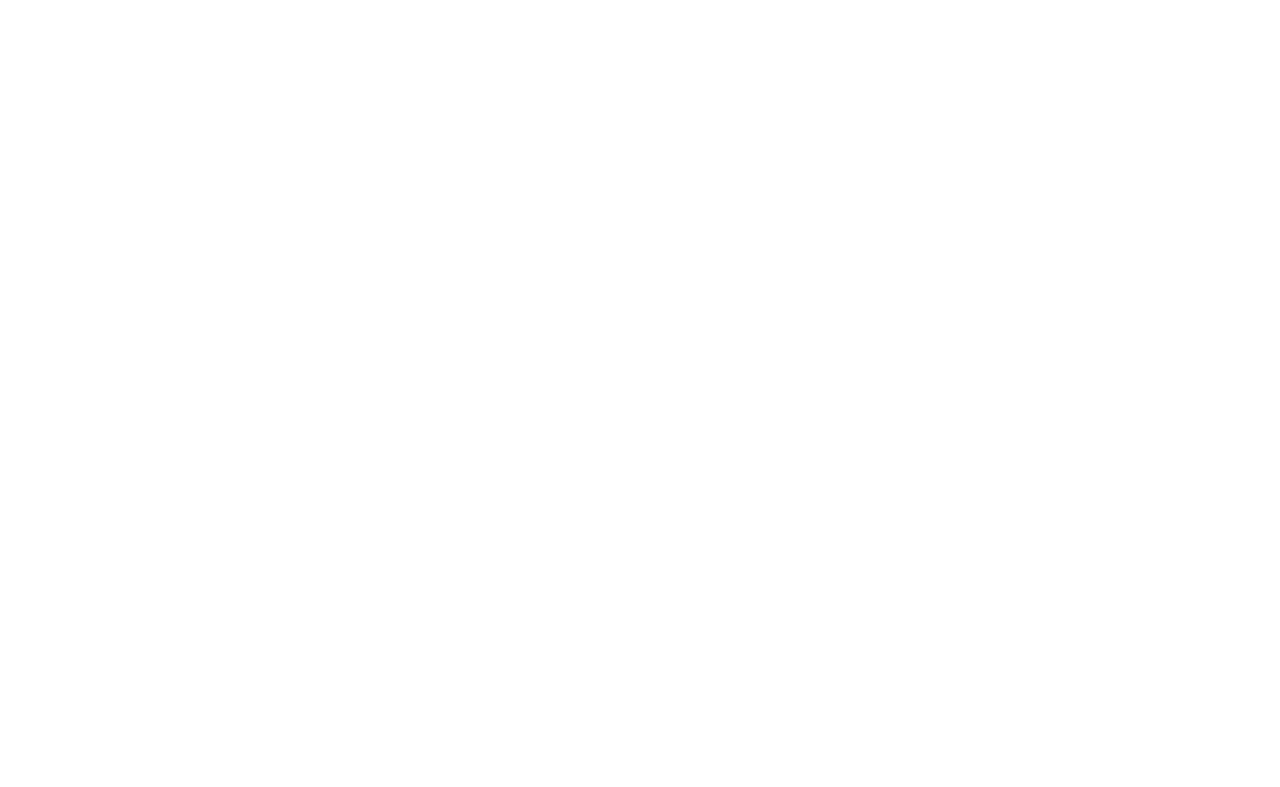
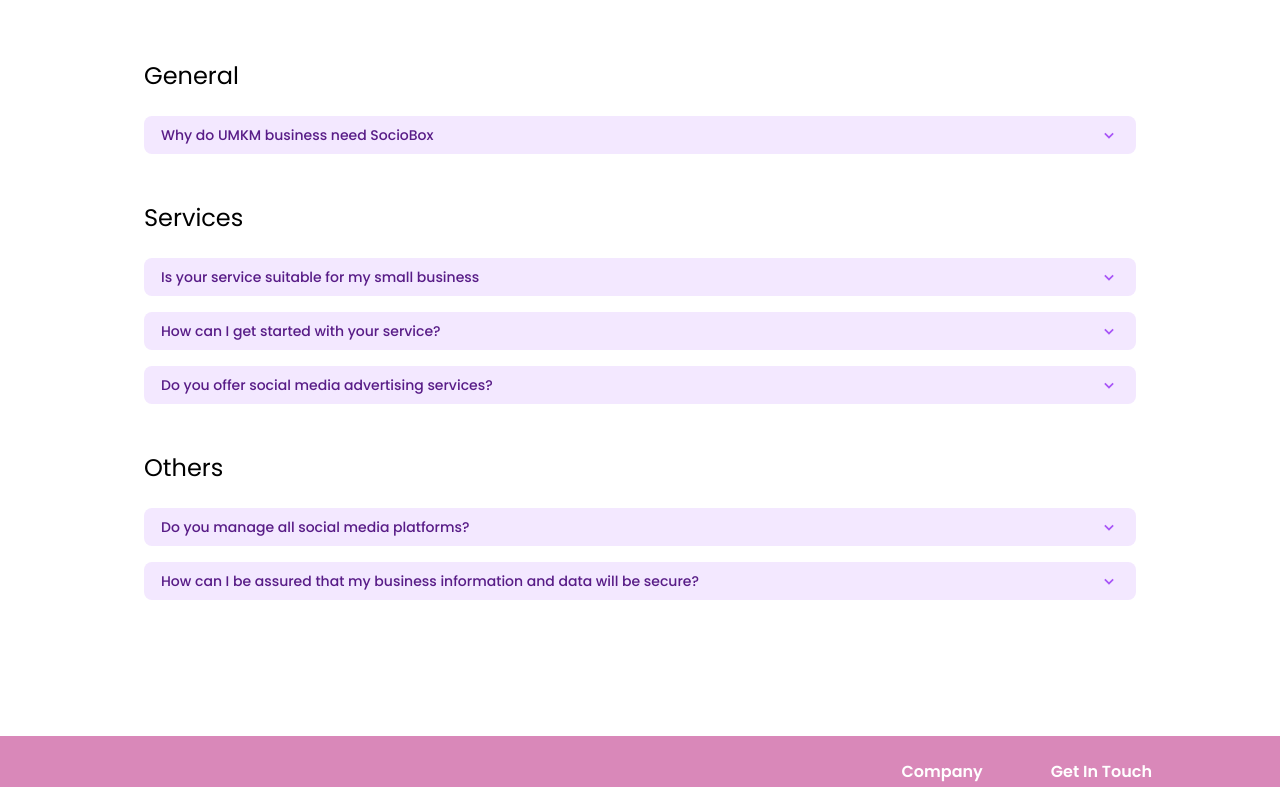
Before and after one commit to rizkyIqbal/smm-platform, a React (Vite) app: page /faq in a window 1280 px wide. Before the commit this address had no page. Shown: the part 540-1327 px from the top of the page. Before the commit the page ends 800 px from the top, so only its background shows below. Built offline with nearby package versions, Linux system fonts and the light colour scheme.

Commit message:
feat: add faq page

```diff
--- a/src/App.jsx
+++ b/src/App.jsx
@@ -3,6 +3,7 @@
 import Login from './Pages/Login'
 import Register from './Pages/Register'
 import SellerList from './Pages/SellerList'
+import Faq from './Pages/Faq'
 import { BrowserRouter, Routes, Route } from 'react-router-dom'
 import './App.css'
 import Order from './Pages/Order'
@@ -15,6 +16,7 @@
       <Route path="/login" element={<Login />} />
       <Route path="/register" element={<Register />} />
       <Route path="/seller" element={<SellerList/>} />
+      <Route path="/faq" element={<Faq/>} />
     </Routes>
   )
 }
--- /dev/null
+++ b/src/Pages/Faq.jsx
@@ -0,0 +1,150 @@
+import { useState } from 'react'
+import Navbar from '../Component/Navbar'
+import jumbotron from '../assets/img/jumbotron.png'
+// import Card from '../Component/Card'
+import Card from '../Component/Card';
+import CardSMM from '../Component/CardSMM';
+import faq from '../assets/img/faq/faq.png'
+import Footer from '../Component/Footer';
+
+import { Disclosure } from '@headlessui/react'
+import { BiChevronDown } from "react-icons/bi";
+// import { ChevronUpIcon } from '@heroicons/react/20/solid'
+
+const generals = [
+    {
+        title: "Why do UMKM business need SocioBox",
+        answer: "UMKM business need SocioBox to enhance brand visibility, interact with potential customers, build brand awareness, and effectively promotore their products or sevices in the digital age.",
+    },
+];
+
+const services = [
+    {
+        title: "Is your service suitable for my small business",
+        answer: "Yes, We Soecifically offer Sociobox services designed for UMKM, we understand the budget and resource constraint that small business face and we tailor our strategies to meet your needs",
+    },
+    {
+        title: "How can I get started with your service?",
+        answer: "You can reach out to us through the contact form on our website or by sending an email to sociobox@gmail.com. We will proptly respond to your inquiries and schedule an initial consultation to understand your needs",
+    },
+    {
+        title: "Do you offer social media advertising services?",
+        answer: "Yes, we offer social media advertising services that can help increase visibility and drive traffic to your website or products",
+    }
+];
+
+const others = [
+    {
+        title: "Do you manage all social media platforms?",
+        answer: "We can manage several social media platform depending on your needs. We will design a strategy that is most relevant to your business",
+    },
+    {
+        title: "How can I be assured that my business information and data will be secure?",
+        answer: "We take data privacy and security seriously. We follow best practices to mantain the confidentiality of your business information and safeguard your data form security threats",
+    },
+];
+
+function Faq() {
+  return (
+    <>
+    <section className='body-font font-poppins w-screen sm:overflow-x-hidden text-black'>
+        <Navbar />
+        <div className='mt-24 mx-32'>
+            <div className='flex  justify-between'>
+                <div className=''>
+                    <p className='text-5xl font-semibold'>FAQ</p>
+                    <div className='w-[500px]'>
+                    <p className='text-xl mt-2 text-gray-500'>Have questions about our platform? We have answers! Here are some general responses that may be helpful.</p>
+                    </div>
+                </div>
+                <img src={faq} className='w-[720px] h-auto' alt="" />
+            </div>
+
+            <div>
+                <div className="w-full px-4 pt-16">
+                    <p className='text-2xl'>General</p>
+                    <div className="w-full pt-4">
+                        {generals.map((general) => (
+                            <div className="mx-0 w-full rounded-2xl bg-white py-2">
+                                <Disclosure>
+                                {({ open }) => (
+                                    <>
+                                    <Disclosure.Button className="flex w-full justify-between rounded-lg bg-purple-100 px-4 py-2 text-left text-sm font-medium text-purple-900 hover:bg-purple-200 focus:outline-none focus-visible:ring focus-visible:ring-purple-500 focus-visible:ring-opacity-75">
+                                        <span>{general.title}</span>
+                                        <BiChevronDown
+                                        className={`${
+                                            open ? 'rotate-180 transform' : ''
+                                        } h-5 w-5 text-purple-500`}
+                                        />
+                                    </Disclosure.Button>
+                                    <Disclosure.Panel className="px-4 pt-4 pb-2 text-sm text-gray-500">
+                                        {general.answer}
+                                    </Disclosure.Panel>
+                                    </>
+                                )}
+                                </Disclosure>
+                            </div>
+                        ))}
+                    </div>
+                    <p className='text-2xl mt-10'>Services</p>
+                    <div className="w-full pt-4">
+                        {services.map((service) => (
+                            <div className="mx-0 w-full rounded-2xl bg-white py-2">
+                                <Disclosure>
+                                {({ open }) => (
+                                    <>
+                                    <Disclosure.Button className="flex w-full justify-between rounded-lg bg-purple-100 px-4 py-2 text-left text-sm font-medium text-purple-900 hover:bg-purple-200 focus:outline-none focus-visible:ring focus-visible:ring-purple-500 focus-visible:ring-opacity-75">
+                                        <span>{service.title}</span>
+                                        <BiChevronDown
+                                        className={`${
+                                            open ? 'rotate-180 transform' : ''
+                                        } h-5 w-5 text-purple-500`}
+                                        />
+                                    </Disclosure.Button>
+                                    <Disclosure.Panel className="px-4 pt-4 pb-2 text-sm text-gray-500">
+                                        {service.answer}
+                                    </Disclosure.Panel>
+                                    </>
+                                )}
+                                </Disclosure>
+                            </div>
+                        ))}
+                    </div>
+                    <div className='mb-32'>
+                        <p className='text-2xl mt-10'>Others</p>
+                        <div className="w-full pt-4">
+                            {others.map((other) => (
+                                <div className="mx-0 w-full rounded-2xl bg-white py-2">
+                                    <Disclosure>
+                                    {({ open }) => (
+                                        <>
+                                        <Disclosure.Button className="flex w-full justify-between rounded-lg bg-purple-100 px-4 py-2 text-left text-sm font-medium text-purple-900 hover:bg-purple-200 focus:outline-none focus-visible:ring focus-visible:ring-purple-500 focus-visible:ring-opacity-75">
+                                            <span>{other.title}</span>
+                                            <BiChevronDown
+                                            className={`${
+                                                open ? 'rotate-180 transform' : ''
+                                            } h-5 w-5 text-purple-500`}
+                                            />
+                                        </Disclosure.Button>
+                                        <Disclosure.Panel className="px-4 pt-4 pb-2 text-sm text-gray-500">
+                                            {other.answer}
+                                        </Disclosure.Panel>
+                                        </>
+                                    )}
+                                    </Disclosure>
+                                </div>
+                            ))}
+                        </div>
+                    </div>
+                </div>
+            </div>
+        </div>
+
+        <Footer />
+
+    </section>
+    </>
+  )
+}
+
+export default Faq
```
Also changed, not shown: src/assets/img/faq/faq.png (added).
